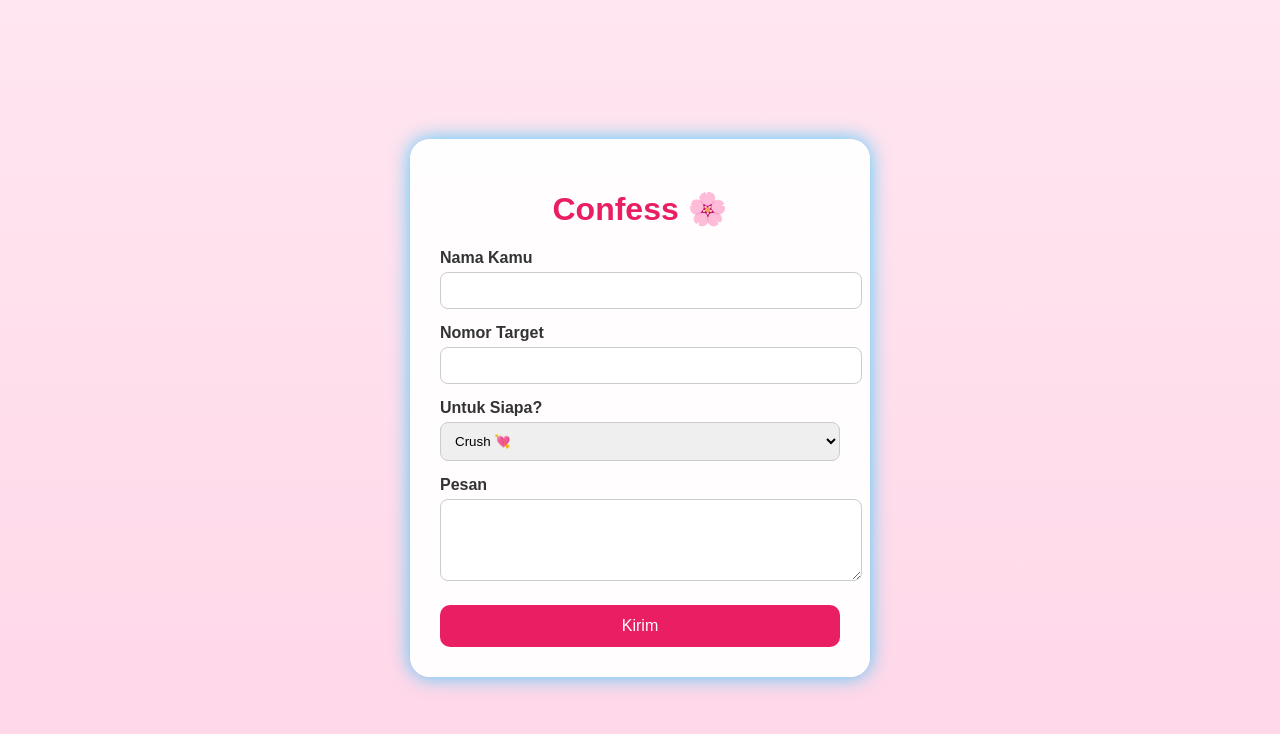
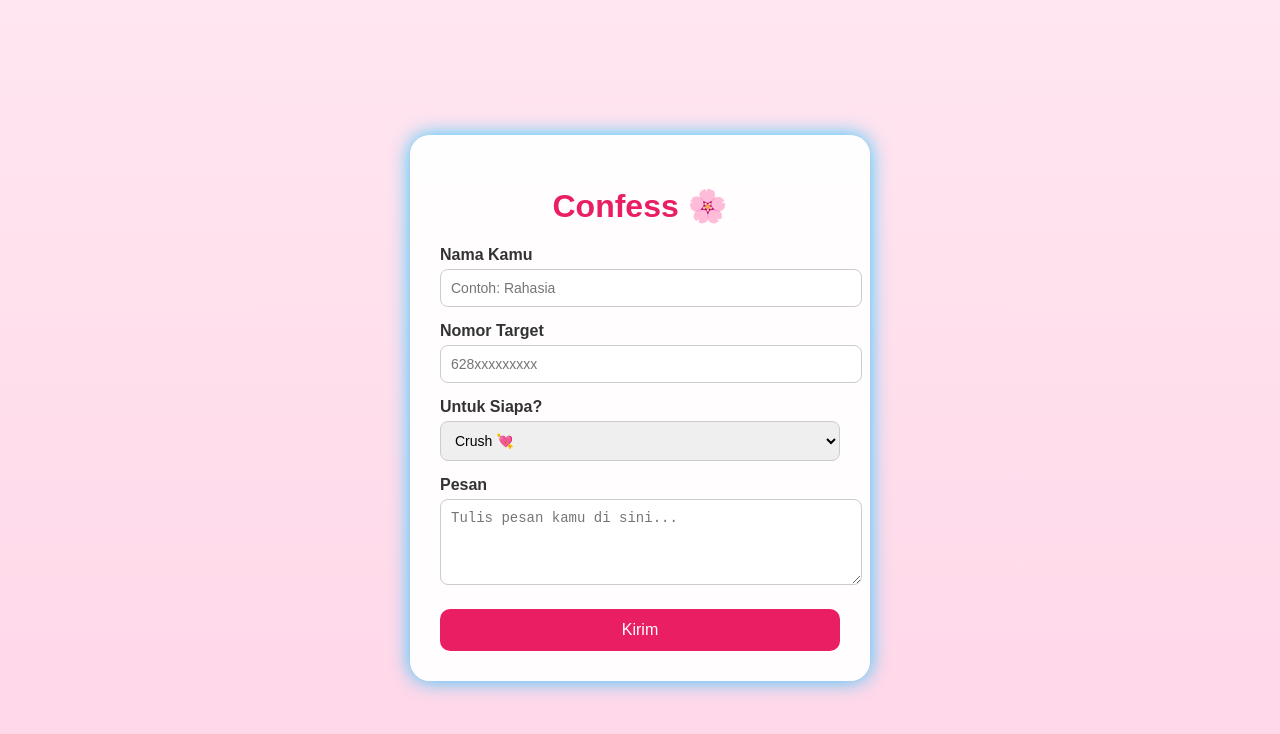
Before and after one commit to villainsky-06/test, a plain HTML site: page index.html in a window 1280 px wide. Drawn offline with Linux system fonts and the light colour scheme.

Commit message:
index.html

```diff
--- a/index.html
+++ b/index.html
@@ -20,7 +20,7 @@
       padding: 30px;
       max-width: 400px;
       width: 100%;
-      box-shadow: 0 0 20px rgba(0, 191, 255, 0.7);
+      box-shadow: 0 0 20px rgba(0, 191, 255, 0.8);
     }
     h1 {
       text-align: center;
@@ -38,6 +38,7 @@
       margin-top: 5px;
       border-radius: 8px;
       border: 1px solid #ccc;
+      font-size: 14px;
     }
     button {
       margin-top: 20px;
@@ -65,19 +66,19 @@
     <h1>Confess 🌸</h1>
 
     <label for="nama">Nama Kamu</label>
-    <input type="text" id="nama" />
+    <input type="text" id="nama" placeholder="Contoh: Rahasia" />
 
     <label for="nomorTarget">Nomor Target</label>
-    <input type="text" id="nomorTarget" />
+    <input type="text" id="nomorTarget" placeholder="628xxxxxxxxx" />
 
     <label for="tujuan">Untuk Siapa?</label>
     <select id="tujuan">
-      <option value="crush">Crush 💘</option>
-      <option value="teman">Teman 🧑‍🤝‍🧑</option>
+      <option value="Crush 💘">Crush 💘</option>
+      <option value="Teman 🧑‍🤝‍🧑">Teman 🧑‍🤝‍🧑</option>
     </select>
 
     <label for="pesan">Pesan</label>
-    <textarea id="pesan" rows="4"></textarea>
+    <textarea id="pesan" rows="4" placeholder="Tulis pesan kamu di sini..."></textarea>
 
     <button onclick="kirimPesan()">Kirim</button>
 
@@ -86,11 +87,12 @@
     </div>
   </div>
 
-  <!-- Firebase SDK versi kompatibel -->
+  <!-- Firebase SDK -->
   <script src="https://www.gstatic.com/firebasejs/8.10.1/firebase-app.js"></script>
   <script src="https://www.gstatic.com/firebasejs/8.10.1/firebase-database.js"></script>
 
   <script>
+    // Konfigurasi Firebase
     var firebaseConfig = {
       apiKey: "AIzaSyCHU9iYteDTbTdGhz5zaFiNv-y1Tqj2DSg",
       authDomain: "web-shop-7df3d.firebaseapp.com",
@@ -101,6 +103,7 @@
       appId: "1:587054063426:web:190419f7ba3a5dedc4b2db"
     };
 
+    // Inisialisasi Firebase
     firebase.initializeApp(firebaseConfig);
     var database = firebase.database();
 
@@ -111,7 +114,7 @@
       var pesan = document.getElementById("pesan").value.trim();
       var hasil = document.getElementById("hasil");
 
-      if (!nama || !pesan || !nomorTarget) {
+      if (!nama || !nomorTarget || !pesan) {
         alert("Isi semua kolom ya!");
         return;
       }
```
